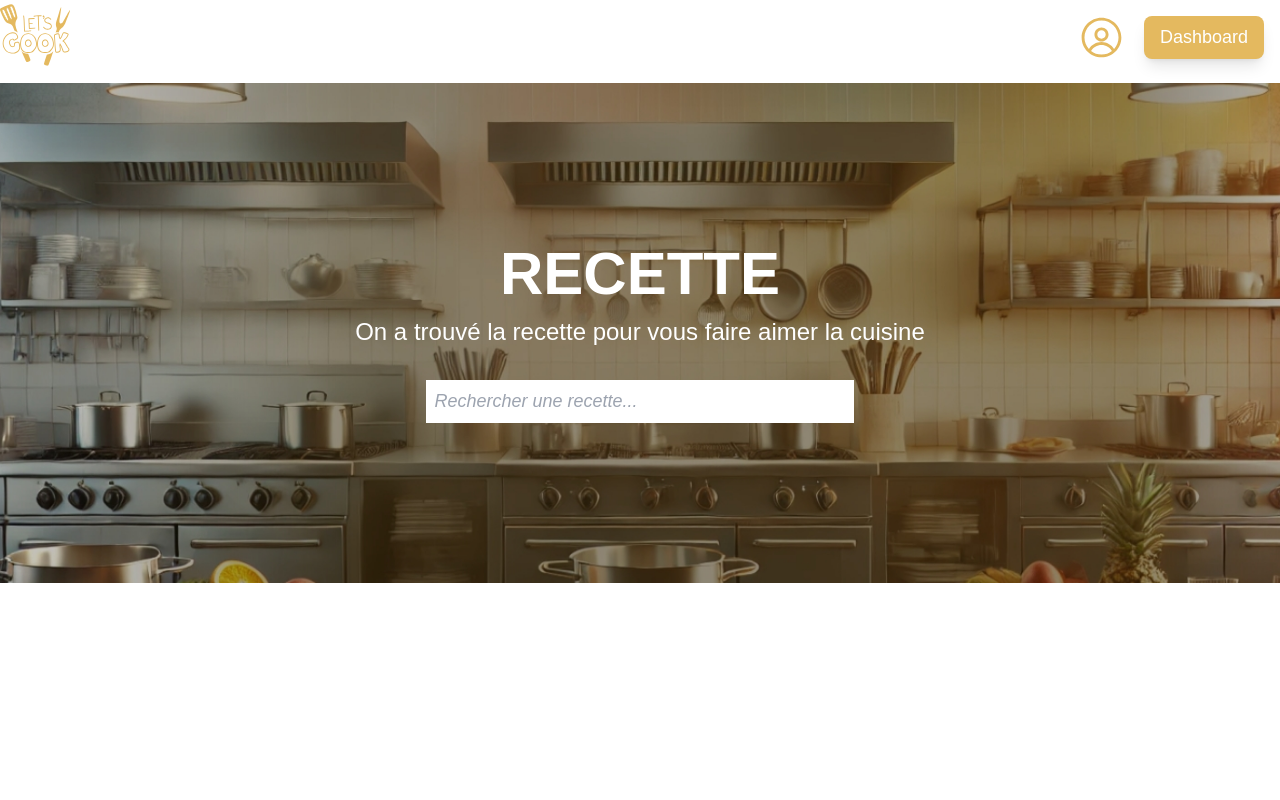
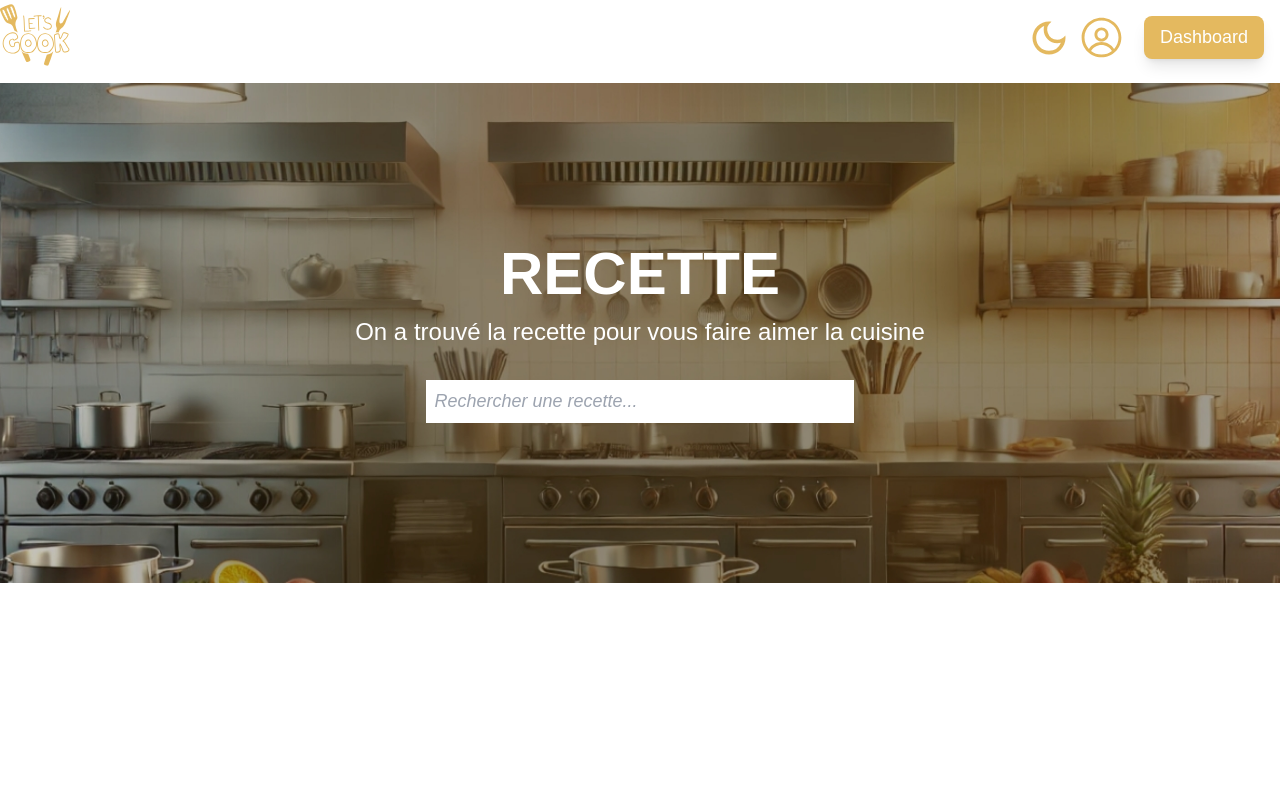
Before and after one commit to Jeremy13800/let-cook-react, a React (Vite) app: page /recette in a window 1280 px wide. Shown: the top 800 px of the page. Built offline with nearby package versions, Linux system fonts and the light colour scheme.

Commit message:
update + composant darkMode

```diff
--- /dev/null
+++ b/src/components/DarkModeToggle.jsx
@@ -0,0 +1,46 @@
+import React, { useState, useEffect } from "react";
+import { MdOutlineDarkMode } from "react-icons/md";
+
+export default function DarkModeToggle() {
+  const [darkMode, setDarkMode] = useState(false);
+
+  // Charger l'état du mode sombre depuis le localStorage
+  useEffect(() => {
+    const savedTheme = localStorage.getItem("dark-mode");
+    if (savedTheme === "enabled") {
+      setDarkMode(true);
+      document.documentElement.classList.add("dark");
+    }
+  }, []);
+
+  // Fonction de bascule entre mode sombre et mode clair
+  const toggleDarkMode = () => {
+    setDarkMode((prevMode) => {
+      const newMode = !prevMode;
+
+      // Mise à jour de la classe sur l'élément HTML
+      if (newMode) {
+        document.documentElement.classList.add("dark");
+        localStorage.setItem("dark-mode", "enabled");
+      } else {
+        document.documentElement.classList.remove("dark");
+        localStorage.setItem("dark-mode", "disabled");
+      }
+
+      return newMode; // Mise à jour de l'état
+    });
+  };
+
+  return (
+    <button
+      onClick={toggleDarkMode}
+      className="mr-1  hover:text-yellow-600 transition-transform transform hover:scale-110 duration-300 dark:text-gray-200  transition-colors "
+    >
+      <MdOutlineDarkMode
+        size={44}
+        color="#E4B95F"
+        className="mr-1  hover:text-yellow-600 transition-transform transform hover:scale-110 duration-300"
+      />
+    </button>
+  );
+}
--- a/src/components/DashboardContent.jsx
+++ b/src/components/DashboardContent.jsx
@@ -118,6 +118,7 @@ const DashboardContent = ({ setRecettes, recettes }) => {
               name="difficulty"
               value={newRecipe.difficulty}
               onChange={handleChange}
+              pattern="[1-5]"
               className="w-full p-3 border border-gray-300 rounded-lg focus:ring-2 focus:ring-yellow-500"
               placeholder="Entrez un nombre entre 1 et 5..."
             ></input>
--- a/src/components/Header.jsx
+++ b/src/components/Header.jsx
@@ -3,6 +3,7 @@ import { Link } from "react-router-dom";
 import { RxAvatar } from "react-icons/rx";
 import Dashboard from "../pages/Dashboard";
 import { useState } from "react";
+import DarkModeToggle from "./DarkModeToggle";
 
 const Header = () => {
   const [isOverlayOpen, setIsOverlayOpen] = useState(false);
@@ -26,14 +27,21 @@ const Header = () => {
   ];
   return (
     <>
-      <header className="container mx-auto flex justify-between ">
+      <header className="container mx-auto flex justify-between">
         <div className="flex">
           <Link to={"/"}>
             <img className="logo" src="../logo.svg" />
           </Link>
           {/* <p className="m-5 ml-10">Acceuil</p> */}
         </div>
+
         <div className="flex">
+          <DarkModeToggle />
+          {/* <MdOutlineDarkMode
+            size={45}
+            color="#E4B95F"
+            className="mr-1  hover:text-yellow-600 transition-transform transform hover:scale-110 duration-300"
+          /> */}
           <RxAvatar
             onClick={toggleOverlay}
             size={45}
--- a/src/components/RecipesContent.jsx
+++ b/src/components/RecipesContent.jsx
@@ -46,7 +46,7 @@ const RecipesContent = () => {
 
   return (
     <div className="container mx-auto my-12 px-4 md:px-8 lg:px-16">
-      <h1 className="text-5xl font-bold mb-12 text-center text-gray-800 tracking-wide">
+      <h1 className="text-5xl font-bold mb-12 text-center text-gray-800 tracking-wide dark:text-[#E4B95F]">
         {recipe.title}
       </h1>
 
--- a/src/index.css
+++ b/src/index.css
@@ -20,6 +20,12 @@ body {
   margin: 0;
   font-family: Arial, Helvetica, sans-serif;
   font-size: large;
+  transition: background-color 0.3s ease, color 0.3s ease;
+}
+
+body.dark-mode {
+  background-color: #1a1a1a; /* Équivalent de gray-900 */
+  color: white;
 }
 
 img,
--- a/src/pages/Dashboard.jsx
+++ b/src/pages/Dashboard.jsx
@@ -7,10 +7,10 @@ import Footer from "../components/Footer";
 import DashboardContent from "../components/DashboardContent";
 const Dashboard = ({ recettes, setRecettes }) => {
   return (
-    <div>
+    <div className="min-h-screen w-full bg-white dark:bg-gray-900">
       <Header />
       <HeroDashboard />
-      <div className="bg-gradient-to-b from-white via-white/80 to-[#D1CFCF] min-h-screen">
+      <div className="bg-gradient-to-b from-white via-white/80 to-[#D1CFCF] min-h-screen dark:from-gray-900 dark:via-gray-800 dark:to-gray-700">
         <DashboardContent recettes={recettes} setRecettes={setRecettes} />
         <Section />
         <Footer />
--- a/src/pages/Home.jsx
+++ b/src/pages/Home.jsx
@@ -8,11 +8,11 @@ import DashboardContent from "../components/DashboardContent";
 import { useState } from "react";
 const Home = ({ recettes, setRecettes }) => {
   return (
-    <div>
+    <div className="min-h-screen w-full bg-white dark:bg-gray-900">
       <Header />
       <Hero />
 
-      <div className="bg-gradient-to-b from-white via-white/80 to-[#D1CFCF] min-h-screen">
+      <div className="bg-gradient-to-b from-white via-white/80 to-[#D1CFCF] min-h-screen dark:from-gray-900 dark:via-gray-800 dark:to-gray-700">
         <Cards recettes={recettes} />
         <Section />
         <Footer />
--- a/src/pages/Recette.jsx
+++ b/src/pages/Recette.jsx
@@ -8,10 +8,11 @@ import recettes from "../assets/recettes.json";
 
 const Recette = () => {
   return (
-    <div>
-      <Header />
-      <HeroRecipes />
-      <div className="bg-gradient-to-b from-white via-white/80 to-[#D1CFCF] min-h-screen">
+    <div className="min-h-screen w-full bg-white dark:bg-gray-900">
+      <div className="bg-gradient-to-b from-white via-white/80 to-[#D1CFCF] min-h-screen dark:from-gray-900 dark:via-gray-800 dark:to-gray-700">
+        <Header />
+        <HeroRecipes />
+        {/* <div className="bg-gradient-to-b from-white via-white/80 to-[#D1CFCF] min-h-screen dark:from-gray-900 dark:via-gray-800 dark:to-gray-700"> */}
         <RecipesContent />
         <Section />
         <Footer />
--- a/tailwind.config.js
+++ b/tailwind.config.js
@@ -1,5 +1,6 @@
 /** @type {import('tailwindcss').Config} */
 module.exports = {
+  darkMode: "class", // Utilise la classe 'dark' pour activer le mode sombre
   content: ["./src/**/*.{js,jsx,ts,tsx}"],
   theme: {
     extend: {},
```
